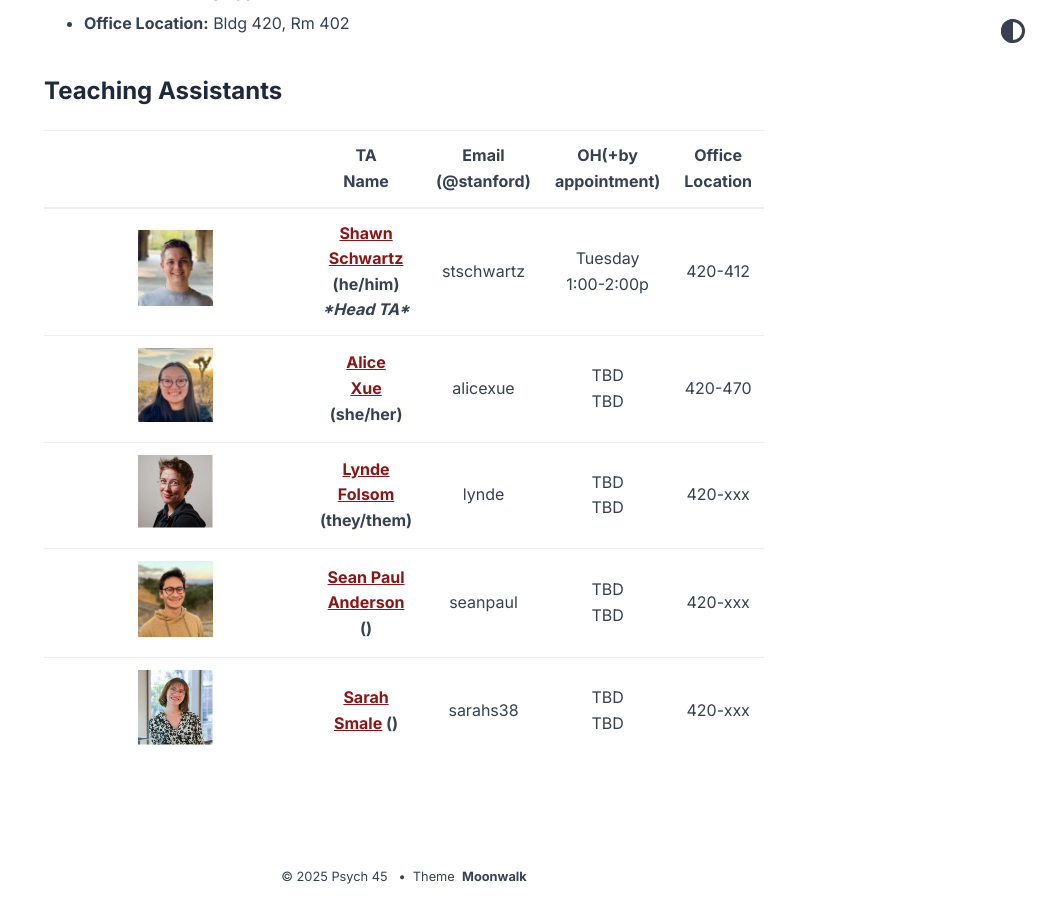
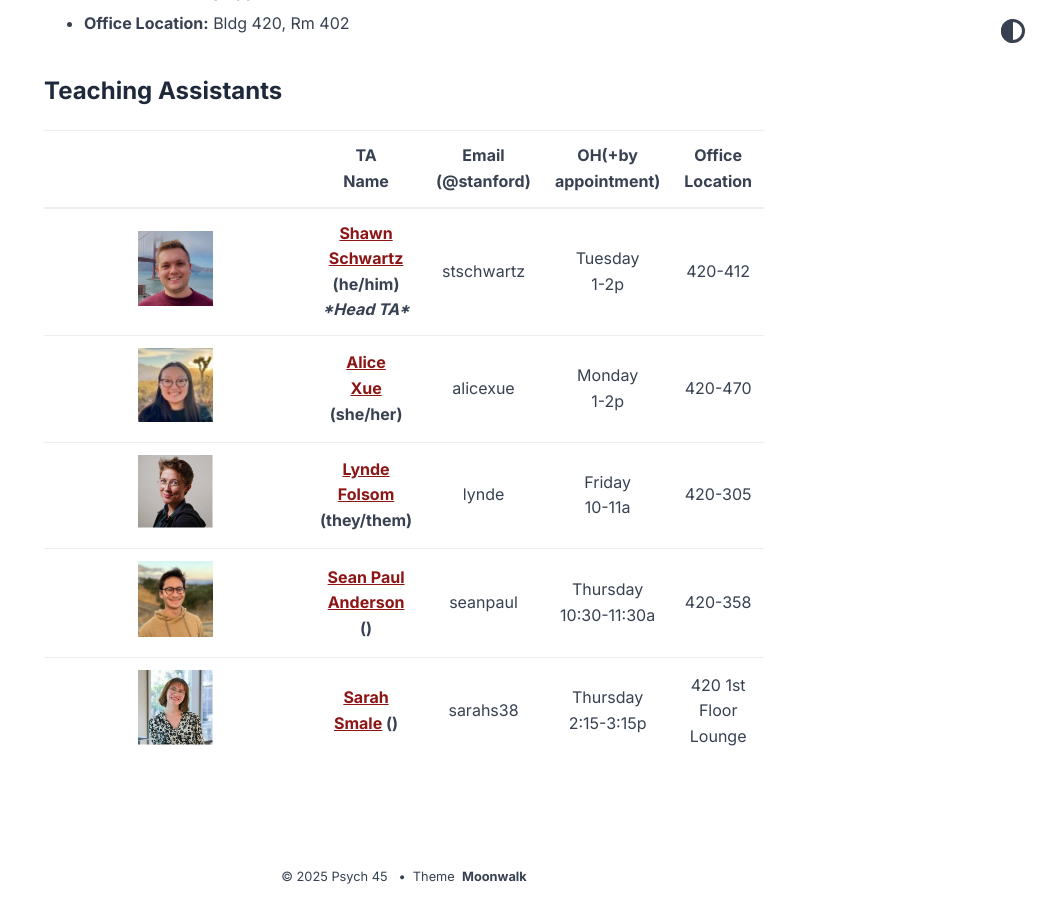
Before and after one commit to WagnerLab/psych-45, a Jekyll site: the page built from index.md, in a window 1280 px wide and 900 px high, scrolled down 1009 px. Shown: the whole window, without its empty margins (236-1280 px from the left). Built offline with Jekyll 4.4.1, drawn with Linux system fonts in a browser that asks for light colours.

Commit message:
update home page teaching team office hours

```diff
--- a/_layouts/home.html
+++ b/_layouts/home.html
@@ -47,7 +47,7 @@ layout: default
         <th scope="row"><a href="https://shawnschwartz.com" target="_blank">Shawn Schwartz</a> (he/him) <em>*Head
             TA*</em></th>
         <td>stschwartz</td>
-        <td>Tuesday<br />1:00-2:00p</td>
+        <td>Tuesday<br />1-2p</td>
         <td>420-412</td>
       </tr>
       <tr>
@@ -55,7 +55,7 @@ layout: default
         <th scope="row"><a href="https://profiles.stanford.edu/intranet/alice-xue" target="_blank">Alice<br />Xue</a>
           (she/her)</th>
         <td>alicexue</td>
-        <td>TBD<br />TBD</td>
+        <td>Monday<br />1-2p</td>
         <td>420-470</td>
       </tr>
       <tr>
@@ -63,24 +63,24 @@ layout: default
         <th scope="row"><a href="https://profiles.stanford.edu/intranet/lynde-folsom"
             target="_blank">Lynde<br />Folsom</a> (they/them)</th>
         <td>lynde</td>
-        <td>TBD<br />TBD</td>
-        <td>420-xxx</td>
+        <td>Friday<br />10-11a</td>
+        <td>420-305</td>
       </tr>
       <tr>
         <th><img src="../psych-45/assets/images/team/sean.png" width="75px" /></th>
         <th scope="row"><a href="https://profiles.stanford.edu/intranet/324588" target="_blank">Sean Paul Anderson</a>
           ()</th>
         <td>seanpaul</td>
-        <td>TBD<br />TBD</td>
-        <td>420-xxx</td>
+        <td>Thursday<br />10:30-11:30a</td>
+        <td>420-358</td>
       </tr>
       <tr>
         <th><img src="../psych-45/assets/images/team/sarah.jpg" width="75px" /></th>
         <th scope="row"><a href="https://profiles.stanford.edu/intranet/sarah-smale" target="_blank">Sarah Smale</a>
           ()</th>
         <td>sarahs38</td>
-        <td>TBD<br />TBD</td>
-        <td>420-xxx</td>
+        <td>Thursday<br />2:15-3:15p</td>
+        <td>420 1st Floor Lounge</td>
       </tr>
     </tbody>
   </table>
```
Also changed, not shown: assets/images/team/shawn.jpg.
